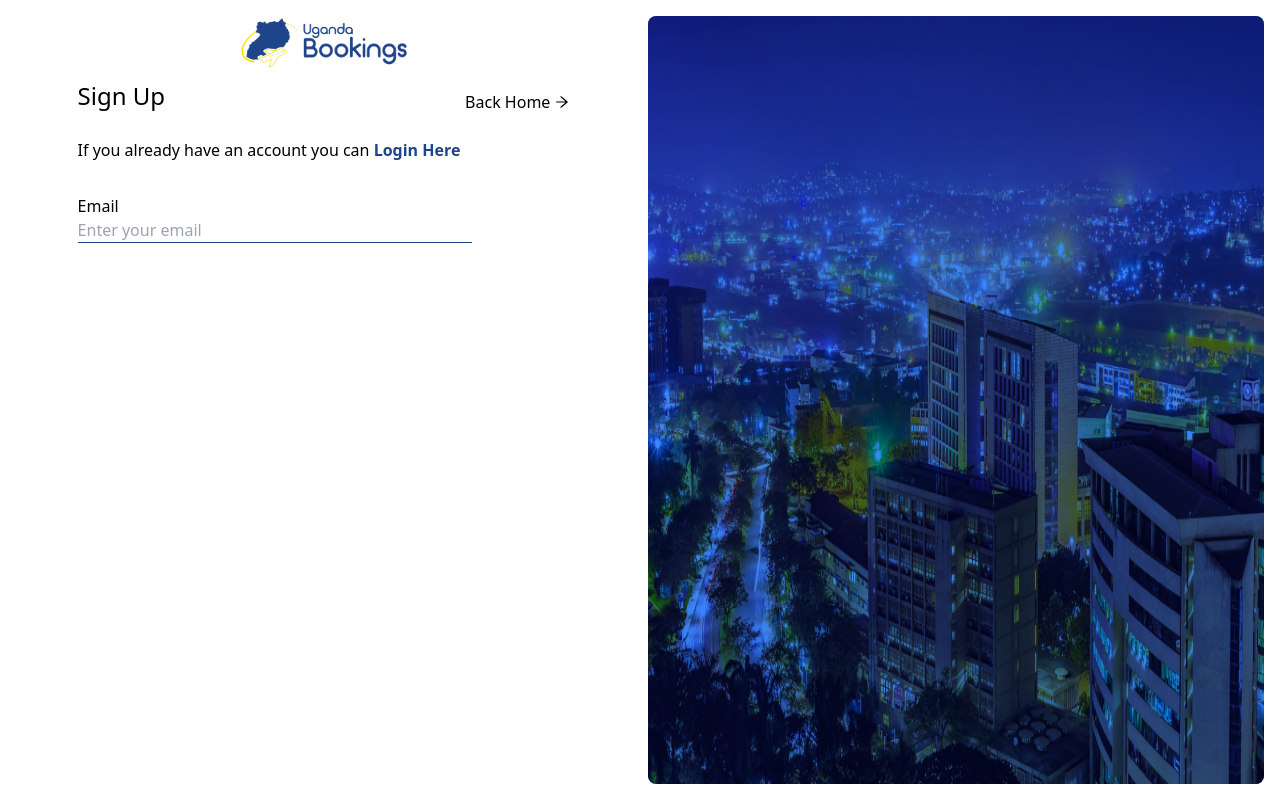
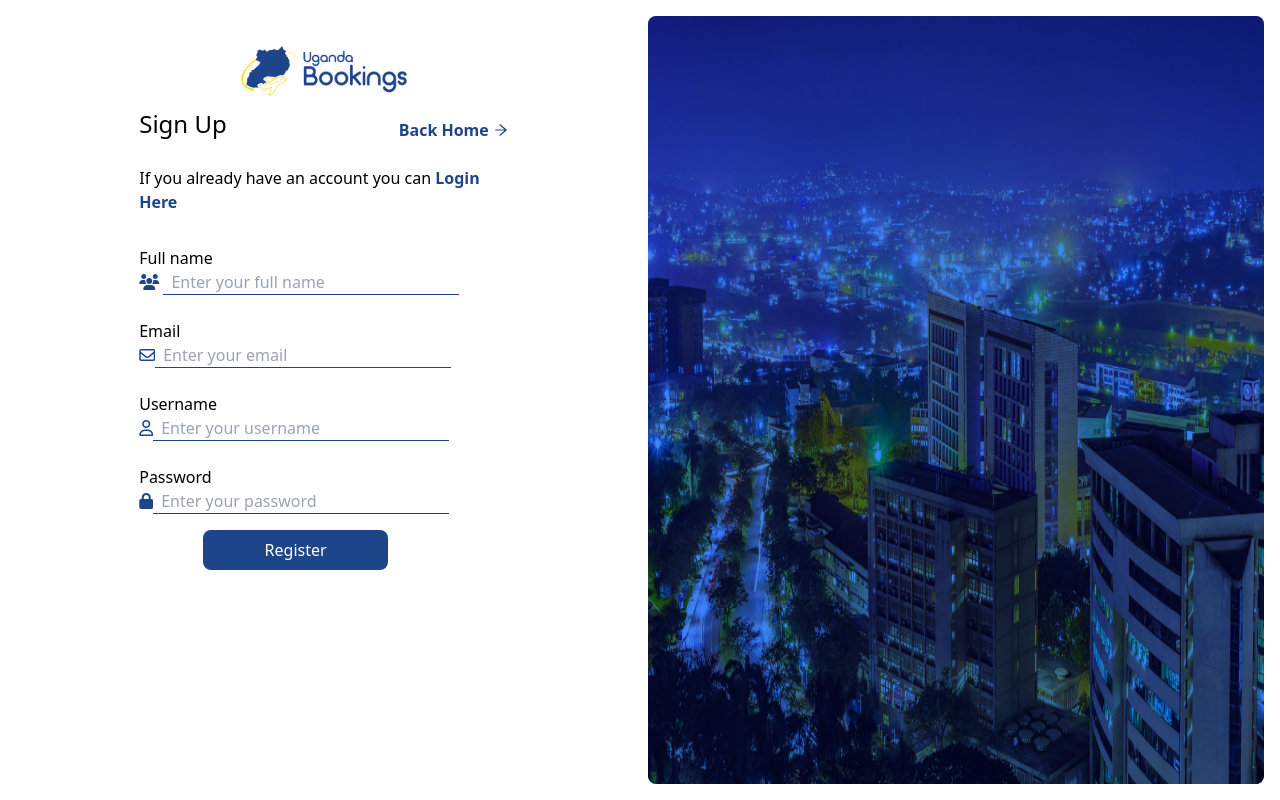
Before and after one commit to Abaasa1/ugandabookings, a React (Create React App) app: page /sign-up in a window 1280 px wide. Shown: the top 800 px of the page. Built offline with nearby package versions, Linux system fonts and the light colour scheme.

Commit message:
sign up page finished

```diff
--- a/public/index.html
+++ b/public/index.html
@@ -3,6 +3,13 @@
   <head>
     <meta charset="utf-8" />
     <link rel="icon" href="%PUBLIC_URL%/favicon.ico" />
+    <link
+      rel="stylesheet"
+      href="https://cdnjs.cloudflare.com/ajax/libs/font-awesome/6.1.1/css/all.min.css"
+      integrity="sha512-KfkfwYDsLkIlwQp6LFnl8zNdLGxu9YAA1QvwINks4PhcElQSvqcyVLLD9aMhXd13uQjoXtEKNosOWaZqXgel0g=="
+      crossorigin="anonymous"
+      referrerpolicy="no-referrer"
+    />
     <meta name="viewport" content="width=device-width, initial-scale=1" />
     <meta name="theme-color" content="#000000" />
     <script src="https://cdn.tailwindcss.com"></script>
@@ -44,6 +51,7 @@
       Learn how to configure a non-root public URL by running `npm run build`.
     -->
     <title>React App</title>
+    <style></style>
   </head>
   <body>
     <noscript>You need to enable JavaScript to run this app.</noscript>
--- a/src/pages/SignUp.js
+++ b/src/pages/SignUp.js
@@ -2,13 +2,15 @@ import React from "react";
 import ugandaPicTwo from "../assets/images/uganda2.jpeg";
 import logo from "../assets/images/logo.png";
 import { Link } from "react-router-dom";
-import { AiOutlineArrowRight } from "react-icons/ai";
+import { AiOutlineArrowRight, AiOutlineMail } from "react-icons/ai";
+import { FaRegEnvelope } from "react-icons/fa";
 
 export default function SignUp() {
   return (
-    <div className="grid grid-cols-2 gap-4 h-[100vh]  p-4 ">
-      <div className=" w-[80%] justify-self-center">
-        <div className=" w-[100%] text-center">
+    <div>
+      <div className="w-full md:hidden">
+        <div className=" w-[100%] justify-self-center p-5">
+          <div className=" w-[100%] text-center mt-[1.75rem]">
             <Link to="/" className=" h-14 mx-auto inline-block text-center">
               <img
                 className="object-scale-down h-14 mx-auto"
@@ -19,9 +21,11 @@ export default function SignUp() {
             <div></div>
             <p className=" float-left text-[1.5rem]">Sign Up</p>
             <div className="float-right">
+              <a href="/" className="text-primary font-semibold">
                 <p className=" float-left text-[1rem] mt-3 pr-1">Back Home</p>
 
                 <AiOutlineArrowRight className="float-right mt-4" />
+              </a>
             </div>
           </div>
           <div className=" clear-both"></div>
@@ -36,15 +40,138 @@ export default function SignUp() {
             </p>
           </div>
           <form class="mt-8 space-y-6" action="#" method="POST">
-          <div className="">
+            <div className=" input-group">
+              <label className=" block text-left ">Full name</label>
+              <i class="fa fa-users text-primary"></i>{" "}
+              <input
+                name="fname"
+                type="text"
+                placeholder="Enter your full name"
+                className="w-[80%] border-b border-primary pl-2 font-normal text-left text-primary focus:text-primary focus:bg-white focus:border-blue-600 focus:outline-none"
+              />
+            </div>
+            <div className=" input-group">
               <label className=" block text-left ">Email</label>
-            <i class="fa fa-facebook"></i>
+              <i class="fa fa-envelope text-primary !font-light"></i>
               <input
                 name="email"
                 type="Email"
                 placeholder="Enter your email"
-              className="w-[80%] border-b border-primary text-left focus:text-gray-700 focus:bg-white focus:border-blue-600 focus:outline-none"
+                className="w-[80%] border-b border-primary pl-2 font-normal text-left text-primary focus:text-primary focus:bg-white focus:border-blue-600 focus:outline-none"
               />
+            </div>
+
+            <div className=" input-group">
+              <label className=" block text-left ">Username</label>
+              <i class="fa fa-user text-primary !font-light"></i>
+              <input
+                name="username"
+                type="text"
+                placeholder="Enter your username"
+                className="w-[80%] border-b border-primary pl-2 font-normal text-left text-primary focus:text-primary focus:bg-white focus:border-blue-600 focus:outline-none"
+              />
+            </div>
+            <div className=" input-group">
+              <label className=" block text-left ">Password</label>
+              <i class="fa-solid fa-lock text-primary "></i>
+              <input
+                name="password"
+                type="password"
+                placeholder="Enter your password"
+                className="w-[80%] border-b border-primary pl-2 font-normal text-left text-primary focus:text-primary focus:bg-white focus:border-blue-600 focus:outline-none"
+              />
+              <div className=" input-group align-middle w-[100%] justify-center items-center mx-auto">
+                <button
+                  className="w-[50%] mt-4 ml-[4rem] !bg-primary rounded-lg text-white p-2 text-center align-middle justify-center"
+                  type="submit"
+                >
+                  Register
+                </button>
+              </div>
+            </div>
+          </form>
+        </div>
+      </div>
+      <div className="hidden md:grid md:grid-cols-2 md:gap-4 md:h-[100vh]  md:p-4">
+        <div className=" w-[60%] justify-self-center">
+          <div className=" w-[100%] text-center mt-[1.75rem]">
+            <Link to="/" className=" h-14 mx-auto inline-block text-center">
+              <img
+                className="object-scale-down h-14 mx-auto"
+                src={logo}
+                alt="Uganda Bookings Logo"
+              />
+            </Link>
+            <div></div>
+            <p className=" float-left text-[1.5rem]">Sign Up</p>
+            <div className="float-right">
+              <a href="/" className="text-primary font-semibold">
+                <p className=" float-left text-[1rem] mt-3 pr-1">Back Home</p>
+
+                <AiOutlineArrowRight className="float-right mt-4" />
+              </a>
+            </div>
+          </div>
+          <div className=" clear-both"></div>
+          <br></br>
+
+          <div>
+            <p>
+              If you already have an account you can{" "}
+              <a href="/sign-in" className="text-primary font-bold">
+                Login Here
+              </a>
+            </p>
+          </div>
+          <form class="mt-8 space-y-6" action="#" method="POST">
+            <div className=" input-group">
+              <label className=" block text-left ">Full name</label>
+              <i class="fa fa-users text-primary"></i>{" "}
+              <input
+                name="fname"
+                type="text"
+                placeholder="Enter your full name"
+                className="w-[80%] border-b border-primary pl-2 font-normal text-left text-primary focus:text-primary focus:bg-white focus:border-blue-600 focus:outline-none"
+              />
+            </div>
+            <div className=" input-group">
+              <label className=" block text-left ">Email</label>
+              <i class="fa fa-envelope text-primary !font-light"></i>
+              <input
+                name="email"
+                type="Email"
+                placeholder="Enter your email"
+                className="w-[80%] border-b border-primary pl-2 font-normal text-left text-primary focus:text-primary focus:bg-white focus:border-blue-600 focus:outline-none"
+              />
+            </div>
+
+            <div className=" input-group">
+              <label className=" block text-left ">Username</label>
+              <i class="fa fa-user text-primary !font-light"></i>
+              <input
+                name="username"
+                type="text"
+                placeholder="Enter your username"
+                className="w-[80%] border-b border-primary pl-2 font-normal text-left text-primary focus:text-primary focus:bg-white focus:border-blue-600 focus:outline-none"
+              />
+            </div>
+            <div className=" input-group">
+              <label className=" block text-left ">Password</label>
+              <i class="fa-solid fa-lock text-primary "></i>
+              <input
+                name="password"
+                type="password"
+                placeholder="Enter your password"
+                className="w-[80%] border-b border-primary pl-2 font-normal text-left text-primary focus:text-primary focus:bg-white focus:border-blue-600 focus:outline-none"
+              />
+              <div className=" input-group align-middle w-[100%] justify-center items-center mx-auto">
+                <button
+                  className="w-[50%] mt-4 ml-[4rem] !bg-primary rounded-lg text-white p-2 text-center align-middle justify-center"
+                  type="submit"
+                >
+                  Register
+                </button>
+              </div>
             </div>
           </form>
         </div>
@@ -56,5 +183,6 @@ export default function SignUp() {
           />
         </div>
       </div>
+    </div>
   );
 }
```
Lines whose indentation alone changed are shown as unchanged.
